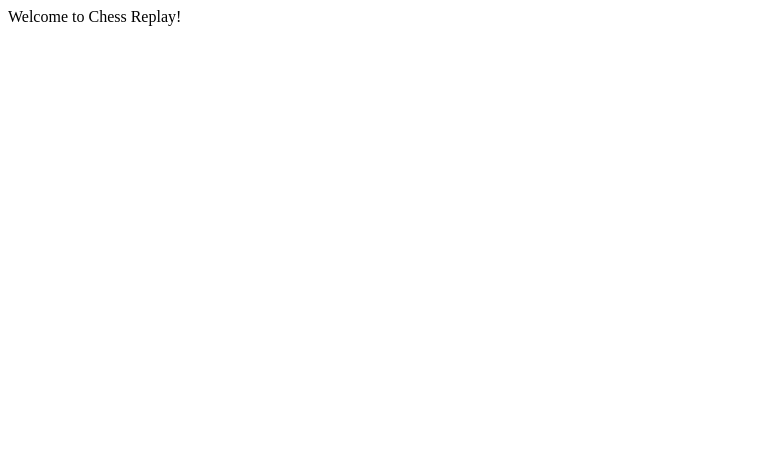
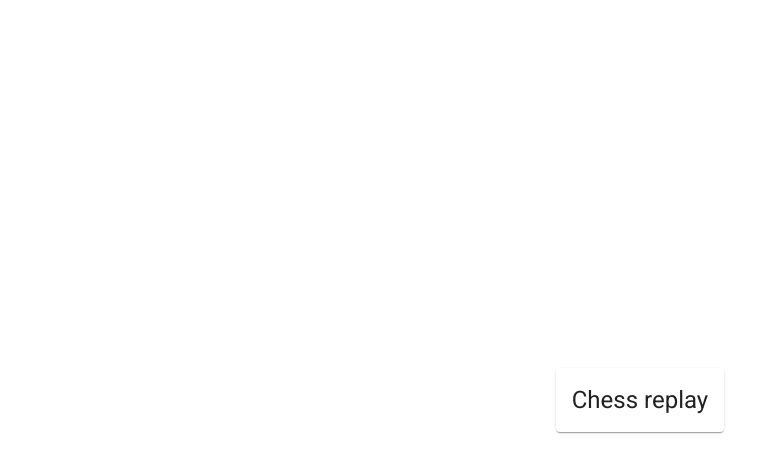
Before and after one commit to jeknom/chess-replay, a React (Vite) app: page / in a window 1280 px wide. Shown: the top 472 px of the page, without its empty margins (0-779 px from the left). Built offline with nearby package versions, Linux system fonts and the light colour scheme; the HTML template or start-up script is replaced by a standard one.

Commit message:
Add material ui

```diff
--- a/index.html
+++ b/index.html
@@ -2,10 +2,17 @@
 <html lang="en">
   <head>
     <meta charset="UTF-8" />
-    <!-- TODO: Add favicon later -->
-    <!-- <link rel="icon" type="image/svg+xml" href="" /> -->
+    <link rel="icon" type="image/svg+xml" href="/white-knight.svg" />
     <meta name="viewport" content="width=device-width, initial-scale=1.0" />
-    <title>Vite App</title>
+    <link
+      rel="stylesheet"
+      href="https://fonts.googleapis.com/css?family=Roboto:300,400,500,700&display=swap"
+    />
+    <link
+      rel="stylesheet"
+      href="https://fonts.googleapis.com/icon?family=Material+Icons"
+    />
+    <title>Chess replay</title>
   </head>
   <body>
     <div id="root"></div>
--- a/src/App.tsx
+++ b/src/App.tsx
@@ -1,5 +1,34 @@
 import React, { FC } from 'react';
+import CssBaseline from '@mui/material/CssBaseline';
+import { ThemeProvider } from '@mui/material/styles';
+import {
+  Container, GlobalStyles, Paper, Typography,
+} from '@mui/material';
+import { theme, globalStyle } from './constants';
 
-const App: FC = () => <div>Welcome to Chess Replay!</div>;
+const App: FC = () => (
+  <>
+    <CssBaseline />
+    <GlobalStyles styles={globalStyle} />
+    <ThemeProvider theme={theme}>
+      <Container sx={{
+        display: 'flex',
+        alignItems: 'center',
+        justifyContent: 'center',
+      }}
+      >
+        <Paper
+          sx={{
+            maxWidth: 300,
+            maxHeight: 300,
+            padding: 2,
+          }}
+        >
+          <Typography variant='h5'>Chess replay</Typography>
+        </Paper>
+      </Container>
+    </ThemeProvider>
+  </>
+);
 
 export default App;
--- /dev/null
+++ b/src/constants/globalStyle.ts
@@ -0,0 +1,11 @@
+import { Theme } from '@mui/material';
+import { Interpolation } from '@emotion/react';
+
+const globalStyle: Interpolation<Theme> = {
+  'html, body, #root, #root>div ': {
+    width: '100%',
+    height: '100%',
+  },
+};
+
+export default globalStyle;
--- /dev/null
+++ b/src/constants/index.ts
@@ -0,0 +1,7 @@
+import theme from './theme';
+import globalStyle from './globalStyle';
+
+export {
+  theme,
+  globalStyle,
+};
--- /dev/null
+++ b/src/constants/theme.ts
@@ -0,0 +1,5 @@
+import { createTheme } from '@mui/material/styles';
+
+const theme = createTheme({});
+
+export default theme;
--- a/vite.config.js
+++ b/vite.config.js
@@ -1,6 +1,8 @@
-import { defineConfig } from 'vite'
-import react from '@vitejs/plugin-react'
+// This is only used in development, eslint wrongly detects this as a required dependency.
+/* eslint-disable import/no-extraneous-dependencies */
+import { defineConfig } from 'vite';
+import react from '@vitejs/plugin-react';
 
 export default defineConfig({
-  plugins: [react()]
-})
+  plugins: [react()],
+});
```
Also changed, not shown: package.json (+8 -2 lines), .eslintrc.json, public/white-knight.svg (added), 1 other file (tests, documents, lock files or other folders).
